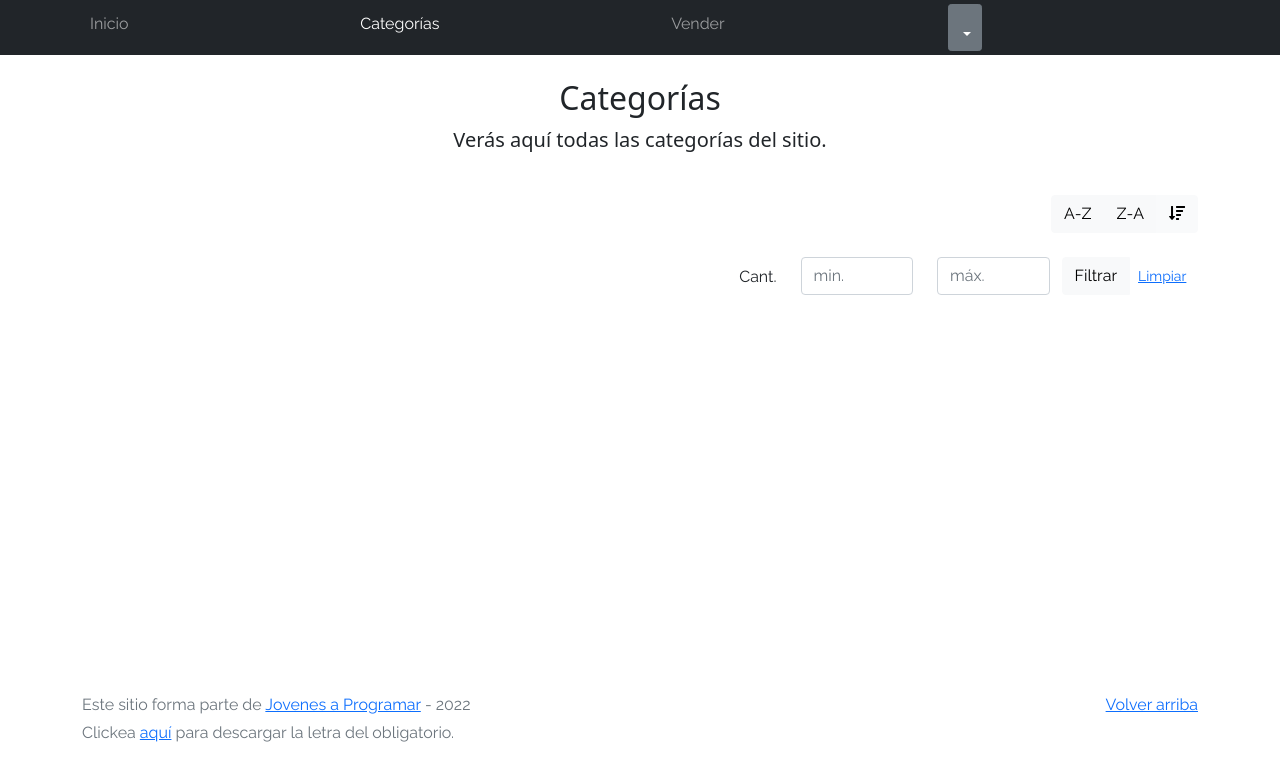
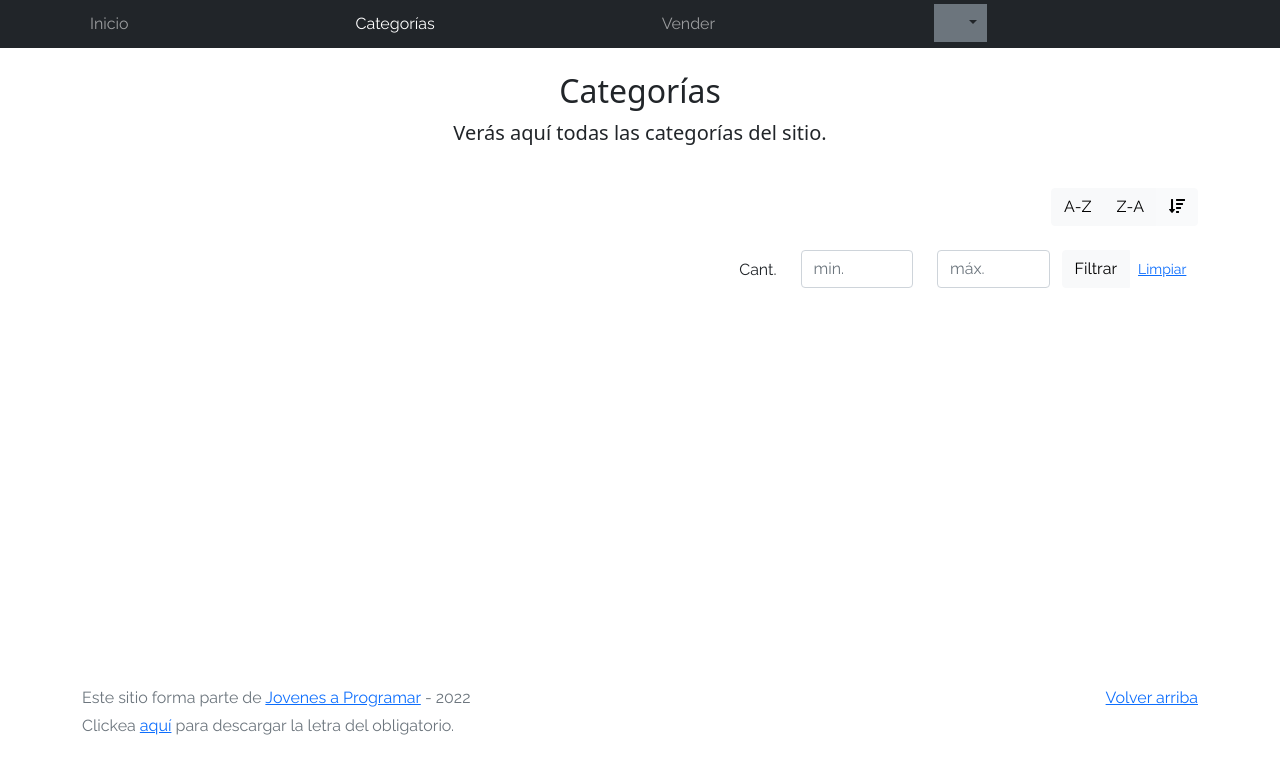
Before and after one commit to nahueldls/nahueldls.github.io, a plain HTML site: page categories.html in a window 1280 px wide. Drawn offline with Linux system fonts and the light colour scheme; no server answers.

Commit message:
the last (style) change

```diff
--- a/categories.html
+++ b/categories.html
@@ -30,16 +30,19 @@
           <li class="nav-item">
             <a class="nav-link" href="sell.html">Vender</a>
           </li>
-          <div class="btn-group">
-            <button class="btn btn-secondary btn-sm dropdown-toggle" type="button" data-bs-toggle="dropdown" aria-expanded="false">
-              <a class="nav-link" id="local"></a>
+          <li id="nav-item">
+            <div class="btn-group btn-secondary">
+              <button type="button" class="btn" id="local"></button>
+              <button type="button" class="btn dropdown-toggle dropdown-toggle-split " data-bs-toggle="dropdown" aria-expanded="false">
+                <span class="visually-hidden">Toggle Dropdown</span>
               </button>
               <ul class="dropdown-menu">
                 <li><a class="dropdown-item" href="cart.html">Mi carrito</a></li>
                 <li><a class="dropdown-item" href="my-profile.html">Mi perfil</a></li>
-              <li class="dropdown-item" id="Log-out">Cerrar sesión</li>
+                <li><a class="dropdown-item" id="Log-out">Cerrar sesión</a></li>
               </ul>
             </div>
+            </li>
           <li class="nav-item">
           </li>
         </ul>
```
Also changed, not shown: cart.html (+7 -4 lines), my-profile.html (+7 -4 lines), product-info.html (+7 -4 lines), products.html (+7 -4 lines), sell.html (+7 -4 lines). Lines whose indentation alone changed are shown as unchanged.
